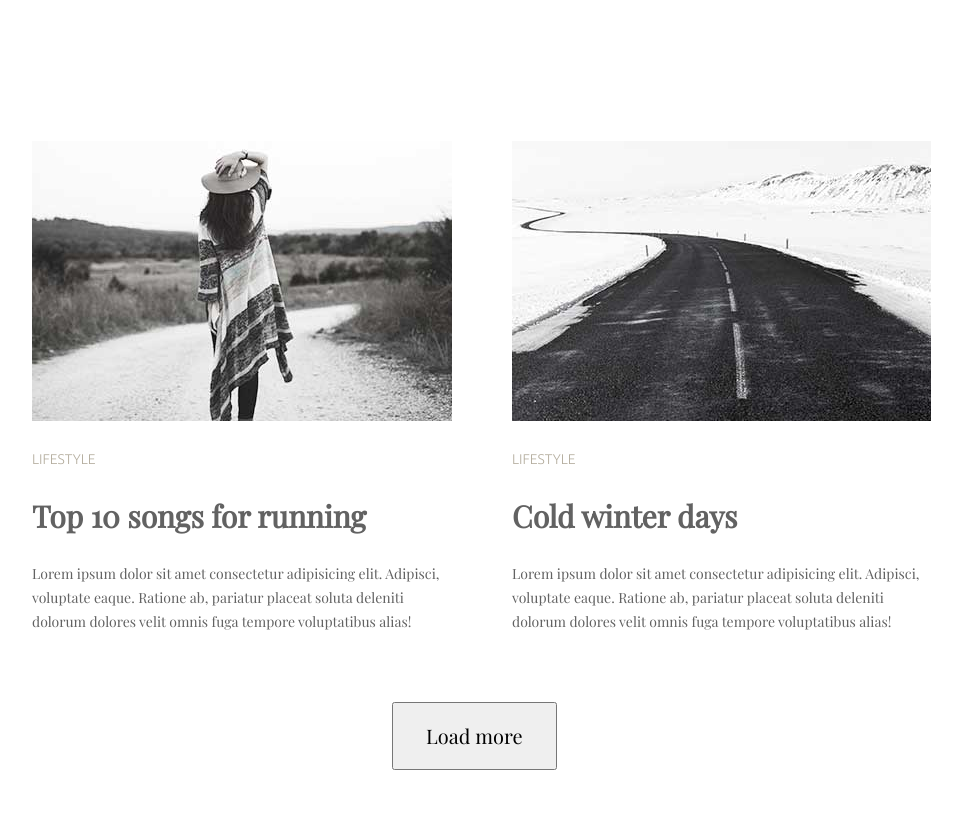
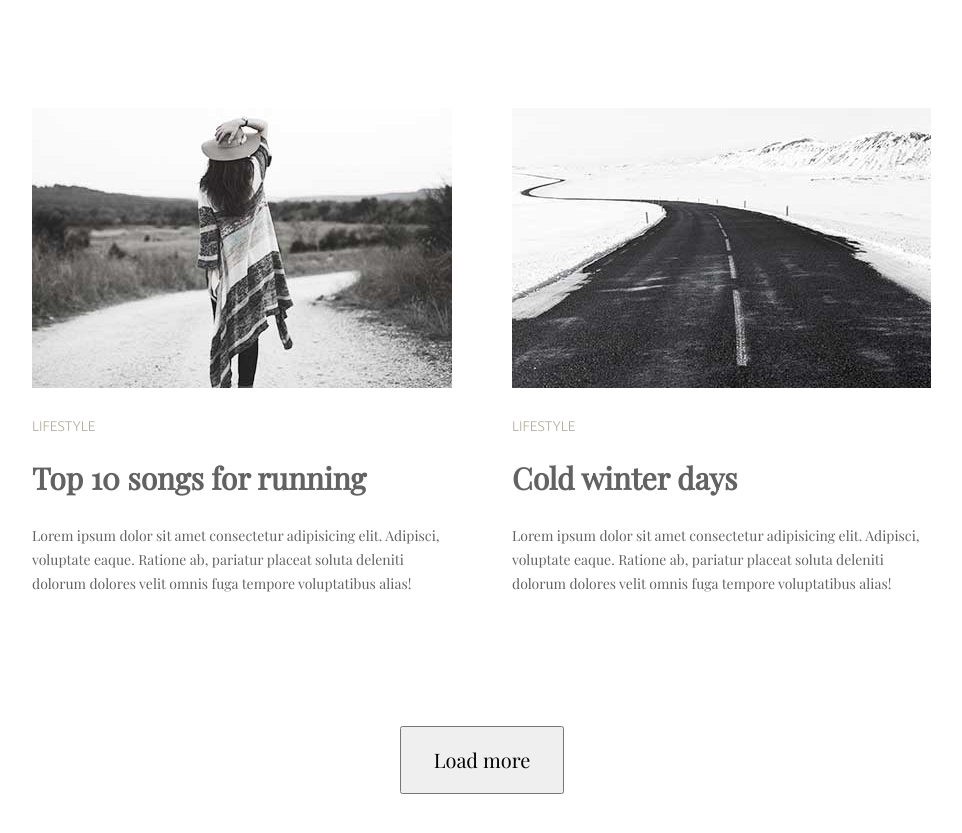
Before and after one commit to AnnaSichkar/goit-fe-course, a plain HTML site: page module-03/index.html in a window 1280 px wide. Shown: the part 1329-2162 px from the top of the page, without its empty margins (158-1120 px from the left). Drawn offline with nearby package versions, Linux system fonts and the light colour scheme.

Commit message:
corrected mistakes

```diff
--- a/module-03/css/styles.css
+++ b/module-03/css/styles.css
@@ -42,6 +42,7 @@ img {
     list-style: none;
     text-align: center;
     vertical-align: middle;
+    font-size: 0;
 }
 
 .site-navigation li {
@@ -57,6 +58,8 @@ img {
     text-transform: uppercase;
     text-decoration: none;
     color: #626262;
+    display: block;
+    font-size: 14px;
 }
 
 .site-navigation a:hover,
@@ -65,7 +68,7 @@ img {
 }
 
 .articles {
-    margin-bottom: 68px;
+    padding-bottom: 68px;
 }
 
 .articles-list {
@@ -87,9 +90,9 @@ img {
     margin-right: 0;
 }
 
-.articles-list-item:nth-last-child(-n +2) {
+/*.articles-list-item:nth-last-child(-n +2) {
     margin-bottom: 0;
-}
+}*/
 
 .articles-list-item div {
     font-family: 'Ubuntu', sans-serif;
@@ -104,20 +107,20 @@ img {
 .articles-list-item h3 {
     font-size: 30px;
     line-height: 36px;
+    margin: 0;
     margin-bottom: 28px;
 }
 
 .articles-list-item p {
     font-size: 14px;
+    margin: 0;
 }
 
 .load-button {
-    display: inline-block;
+    display: block;
     font-size: 20px;
     line-height: 24px;
-    margin-top: 54px;
-    margin-right: 360px;
-    margin-left: 360px;
+    margin: 0 auto;
     padding: 20px 32px;
     cursor: pointer;
 }
```
